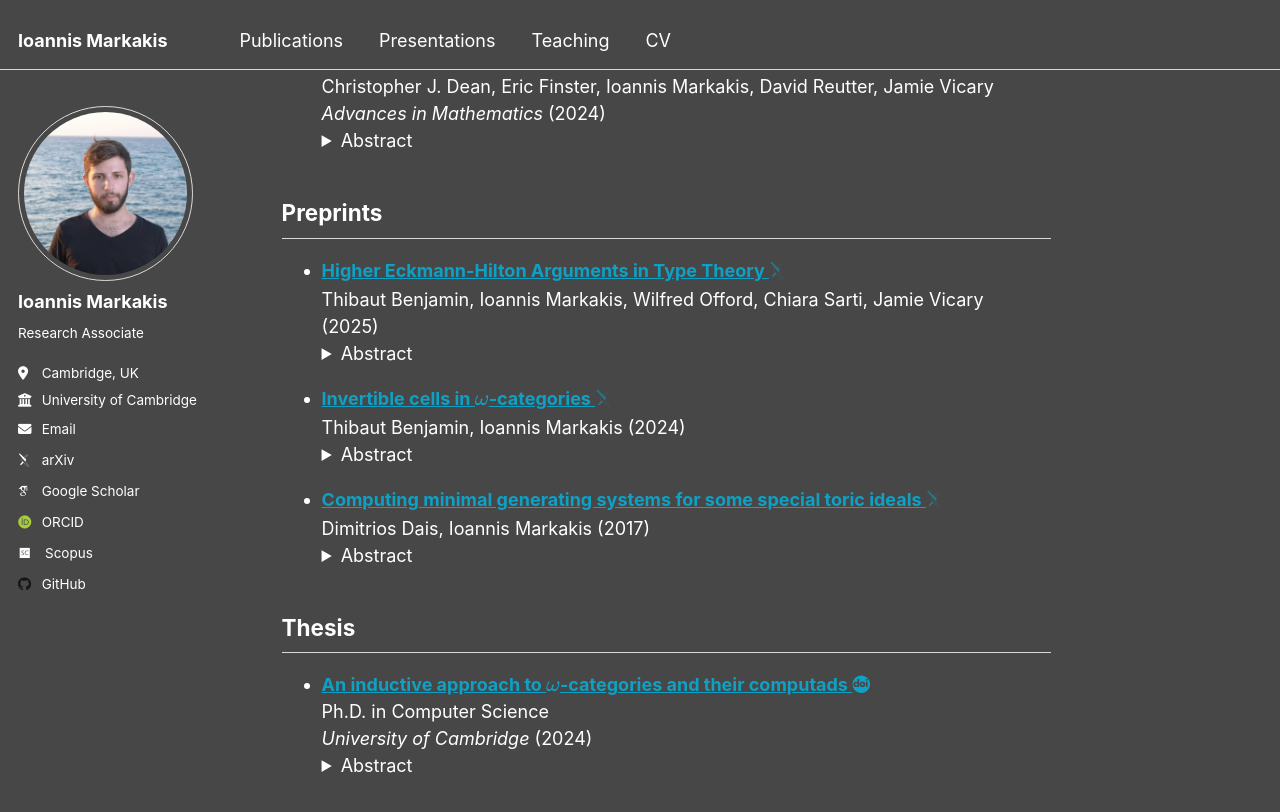
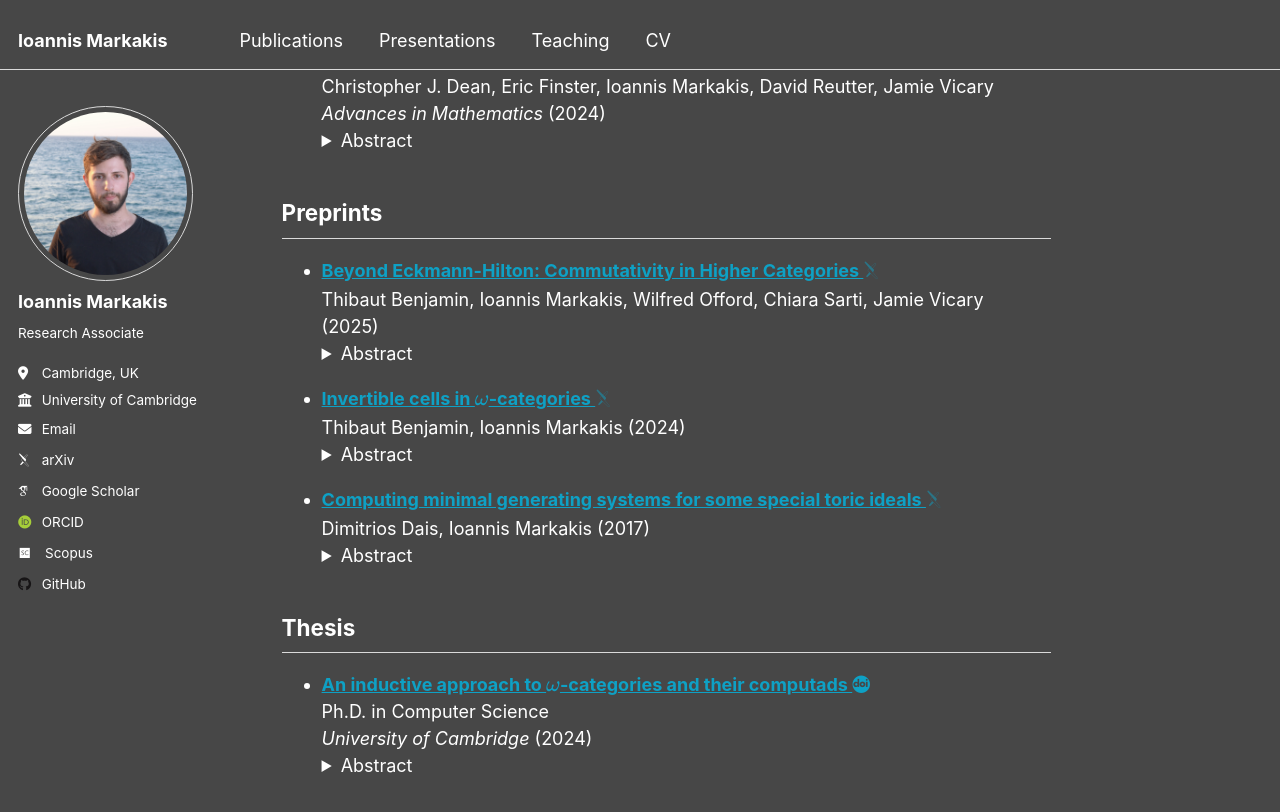
Before and after one commit to jmarkakis/jmarkakis.github.io, a Jekyll site: the page built from _pages/publications.html, in a window 1280 px wide and 900 px high, scrolled down 699 px. Shown: the top 812 px of the window. Built offline with Jekyll 4.4.1, drawn with Linux system fonts in a browser that asks for light colours; some web fonts are replaced.

Commit message:
EH paper title change

```diff
--- a/_data/publications.yml
+++ b/_data/publications.yml
@@ -43,11 +43,11 @@ published:
 
 preprints:
 
-  - title: Higher Eckmann-Hilton Arguments in Type Theory
+  - title: "Beyond Eckmann-Hilton: Commutativity in Higher Categories"
     authors: Thibaut Benjamin, Ioannis Markakis, Wilfred Offord, Chiara Sarti, Jamie Vicary
     date: 2025
     arxiv : https://arxiv.org/abs/2501.16465
-    abstract: We use a type theory for \(\omega\)-categories to produce higher-dimensional generalisations of the Eckmann-Hilton argument. The heart of our construction is a family of padding and repadding techniques, which give a notion of congruence between cells of different types. This gives explicit witnesses in all dimensions that, for cells with degenerate boundary, all composition operations are congruent and commutative. Our work has been implemented, allowing us to explicitly compute these witnesses, and we show these grow rapidly in complexity as the parameters are varied. Our results can also be exported as elements of identity types in Martin-Lof type theory, and hence are of relevance in homotopy type theory.
+    abstract: We show that in a weak globular \(\omega\)-category, all composition operations are equivalent and commutative for cells with sufficiently degenerate boundary, which can be considered a higher-dimensional generalisation of the Eckmann-Hilton argument. Our results are formulated constructively in a type-theoretic presentation of \(\omega\)-categories. The heart of our construction is a family of padding and repadding techniques, which gives an equivalence relation between cells which are not necessarily parallel. Our work has been implemented, allowing us to explicitly compute suitable witnesses, which grow rapidly in complexity as the dimension increases. These witnesses can be exported as inhabitants of identity types in Homotopy Type Theory, and hence are of relevance in synthetic homotopy theory.
 
   - title: Invertible cells in \(\omega\)-categories
     authors: Thibaut Benjamin, Ioannis Markakis
```
